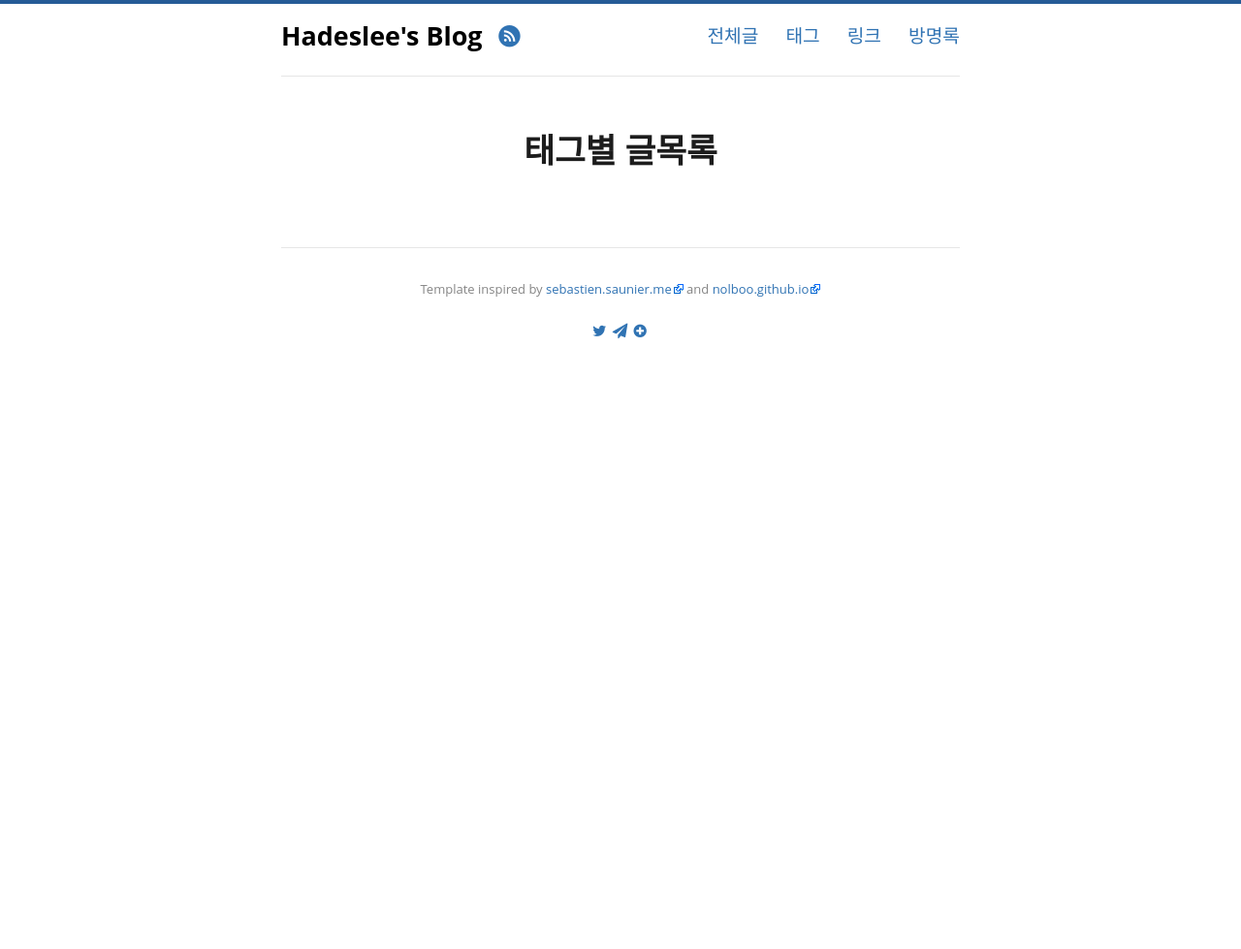
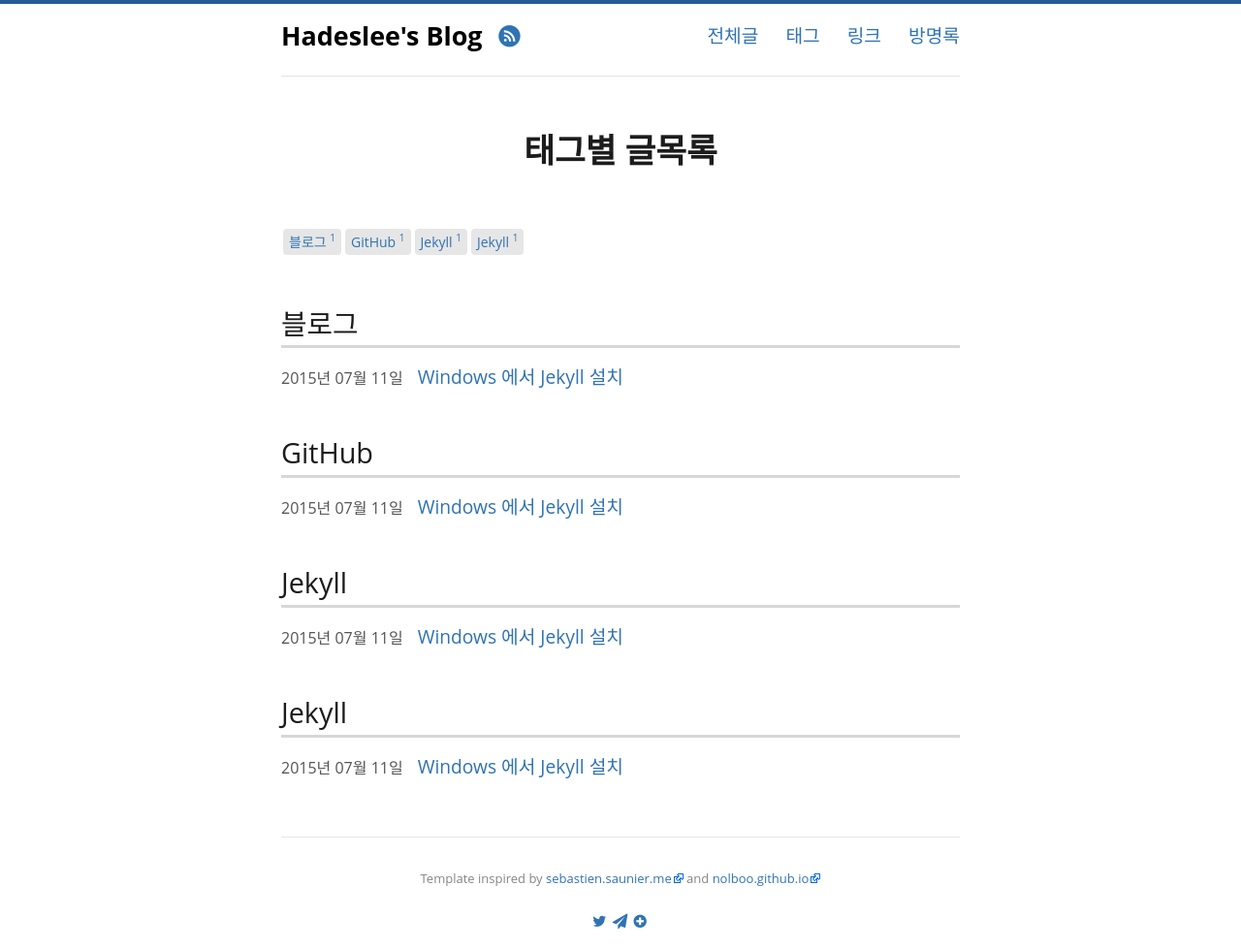
Before and after one commit to EricSeokgon/hadesyi.github.io, a Jekyll site: the page built from page_tag.md, in a window 1280 px wide. Shown: the whole page at 97% size. Built offline with Jekyll 4.4.1, drawn with Linux system fonts in a browser that asks for light colours; a file with an impossible date is left out; before the commit the page ends 900 px from its top, so only the background shows below that; some of the changed lines change nothing that is shown.

Commit message:
Link Page Update

```diff
--- a/_posts/2015-07-10-start-jekyll.markdown
+++ b/_posts/2015-07-10-start-jekyll.markdown
@@ -2,7 +2,7 @@
 layout: post
 title: "Windows 에서 Jekyll 설치"
 description: "Jekyll 설치 및 시작"
-date: 2015년 7월 11일 오전 4시 28분
+date: 2015-7-11
 category: blog
 tags: [blog, github, jekyll, windows]
 ---
```
